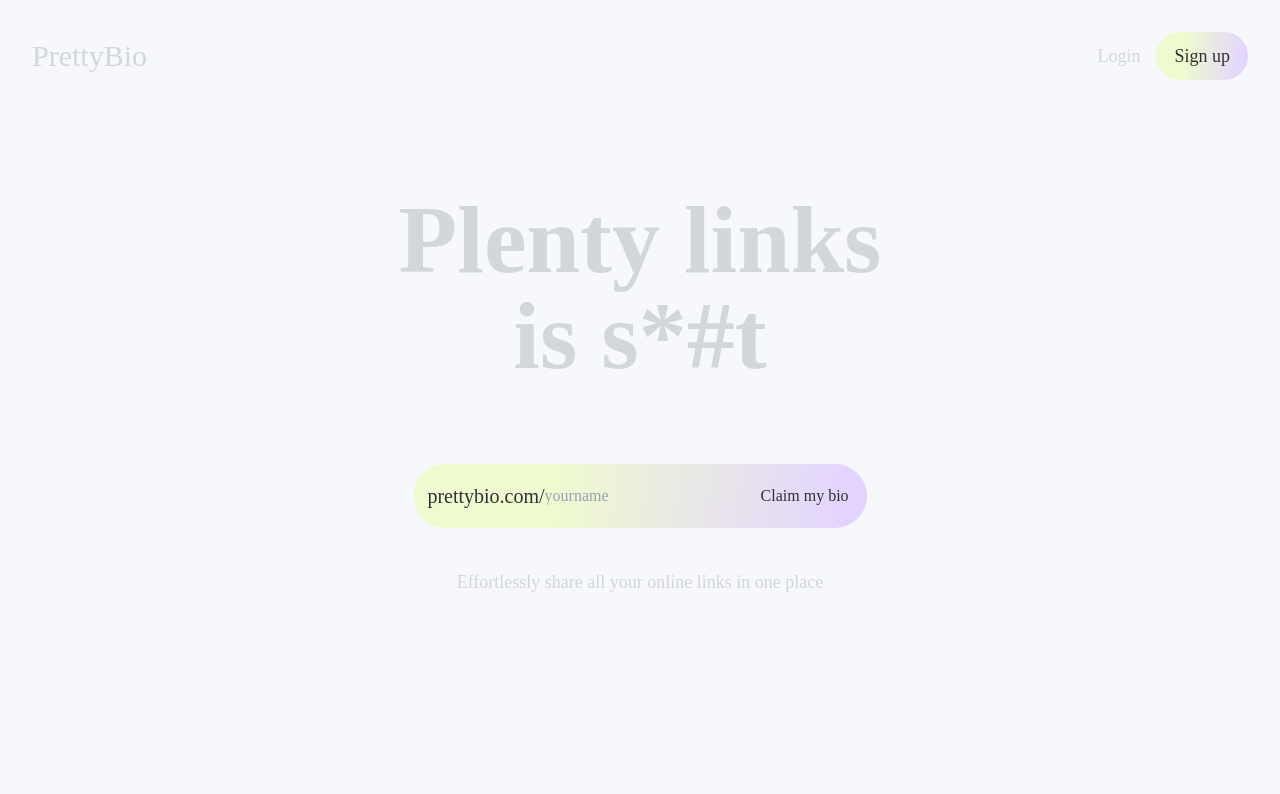
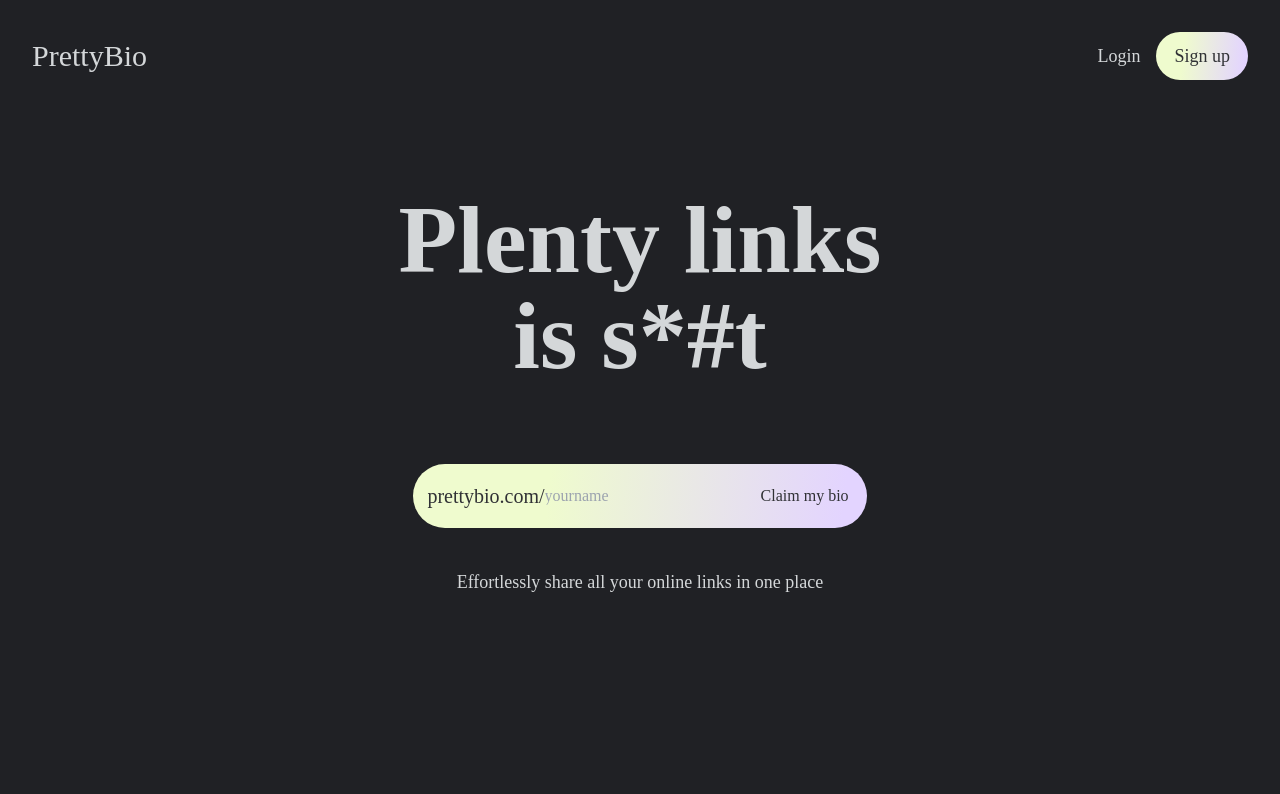
Before and after one commit to devtofunmi/prettybio, a Next.js app: page / in a window 1280 px wide. Shown: the top 794 px of the page. Built offline with nearby package versions, Linux system fonts and the light colour scheme; a web font is replaced by a local one.

Commit message:
add bg color

```diff
--- a/styles/globals.css
+++ b/styles/globals.css
@@ -5,12 +5,12 @@
 
 ::-webkit-scrollbar {
   width:5px;
-  background-color: #F5F5F5;
+  background-color: #2b2c31;
 }
 ::-webkit-scrollbar-thumb {
     width: 0px;
   border-radius: 20px;
-  background-color: #98cad3;
+  background-color: #202125;
 }
 
 /* ::-webkit-scrollbar-horizontal {
@@ -25,5 +25,5 @@
 
 
 body{
-    background-color: rgb(247, 248, 252);
+    background-color:#202125;
 }
```
